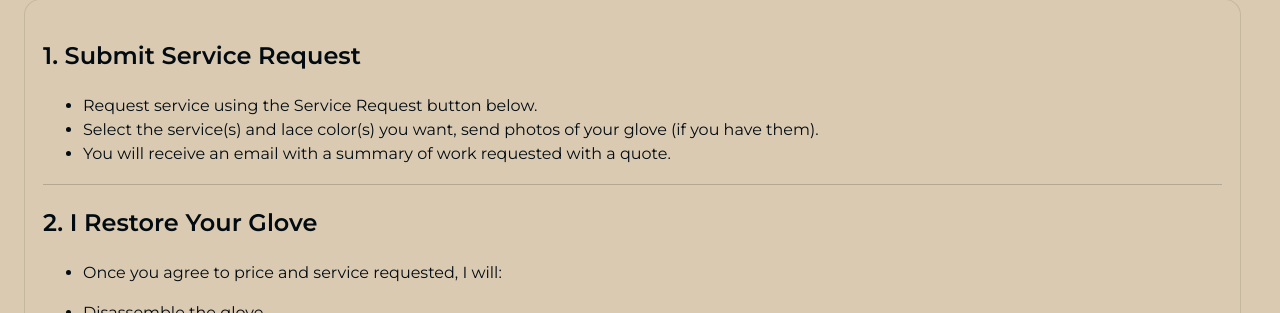
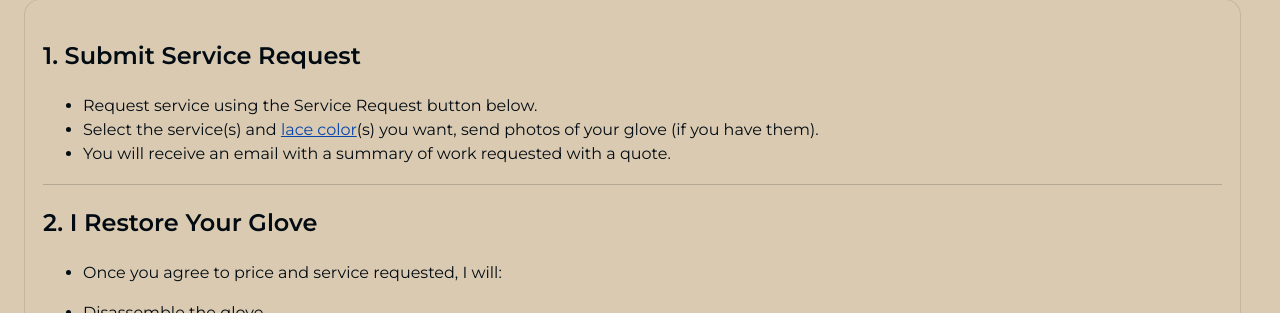
Before and after one commit to kbrettmurphy-ctrl/murphsmitts, a Jekyll site: the page built from process/index.html, in a window 1280 px wide. Shown: the part 240-553 px from the top of the page. Built offline with Jekyll 4.4.1, drawn with Linux system fonts in a browser that asks for light colours.

Commit message:
Update index.html

```diff
--- a/process/index.html
+++ b/process/index.html
@@ -15,7 +15,7 @@ body_class: inner
         <h2>1. Submit Service Request</h2>
         <ul>
           <li>Request service using the Service Request button below.</li>
-          <li>Select the service(s) and <a href="{{ '/services/#Lace-Colors' | relative_url }}" >lace color</a>(s) you want, send photos of your glove (if you have them).</li>
+          <li>Select the service(s) and <a href="{{ '/services/#Lace-Colors' | relative_url }}" class="content-link">lace color</a>(s) you want, send photos of your glove (if you have them).</li>
           <li>You will receive an email with a summary of work requested with a quote.</li>
         </ul>
       </div>
```
